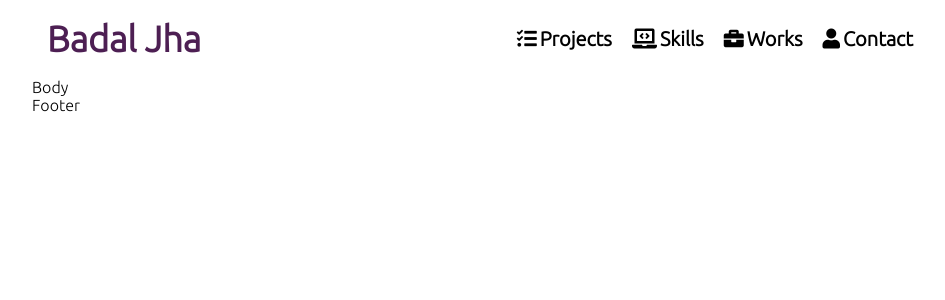
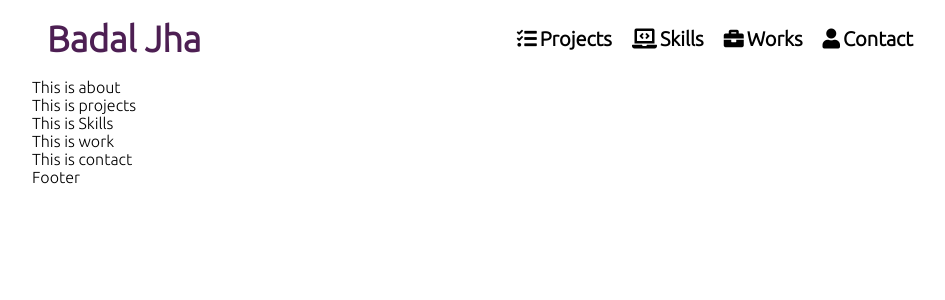
Before and after one commit to Badal-Jha/my-portfolio-website, a React (Create React App) app: page / in a window 1280 px wide. Shown: the top 300 px of the page, without its empty margins (160-1105 px from the left). Built offline with nearby package versions, Linux system fonts and the light colour scheme.

Commit message:
Body sections added

```diff
--- /dev/null
+++ b/src/components/body/about/about.jsx
@@ -0,0 +1,6 @@
+import React from "react";
+
+const About = () => {
+  return <div>This is about</div>;
+};
+export default About;
--- a/src/components/body/body.jsx
+++ b/src/components/body/body.jsx
@@ -1,6 +1,29 @@
 import React from "react";
-
+import About from "./about/about";
+import "./body.css";
+import Contact from "./contact/contact";
+import Projects from "./projects/project";
+import Skills from "./skills/skill";
+import Work from "./work/work";
 const Body = () => {
-  return <div>Body</div>;
+  return (
+    <div className="body">
+      <section id="about">
+        <About />
+      </section>
+      <section id="projects">
+        <Projects />
+      </section>
+      <section id="skills">
+        <Skills />
+      </section>
+      <section id="work">
+        <Work />
+      </section>
+      <section id="contact">
+        <Contact />
+      </section>
+    </div>
+  );
 };
 export default Body;
--- /dev/null
+++ b/src/components/body/contact/contact.jsx
@@ -0,0 +1,6 @@
+import React from "react";
+const Contact = () => {
+  return <div>This is contact</div>;
+};
+
+export default Contact;
--- /dev/null
+++ b/src/components/body/projects/project.jsx
@@ -0,0 +1,6 @@
+import React from "react";
+const Projects = () => {
+  return <div>This is projects</div>;
+};
+
+export default Projects;
--- /dev/null
+++ b/src/components/body/skills/skill.jsx
@@ -0,0 +1,6 @@
+import React from "react";
+const Skills = () => {
+  return <div>This is Skills</div>;
+};
+
+export default Skills;
--- /dev/null
+++ b/src/components/body/work/work.jsx
@@ -0,0 +1,6 @@
+import React from "react";
+const Work = () => {
+  return <div>This is work</div>;
+};
+
+export default Work;
```
Also changed, not shown: src/components/body/body.css (added).
